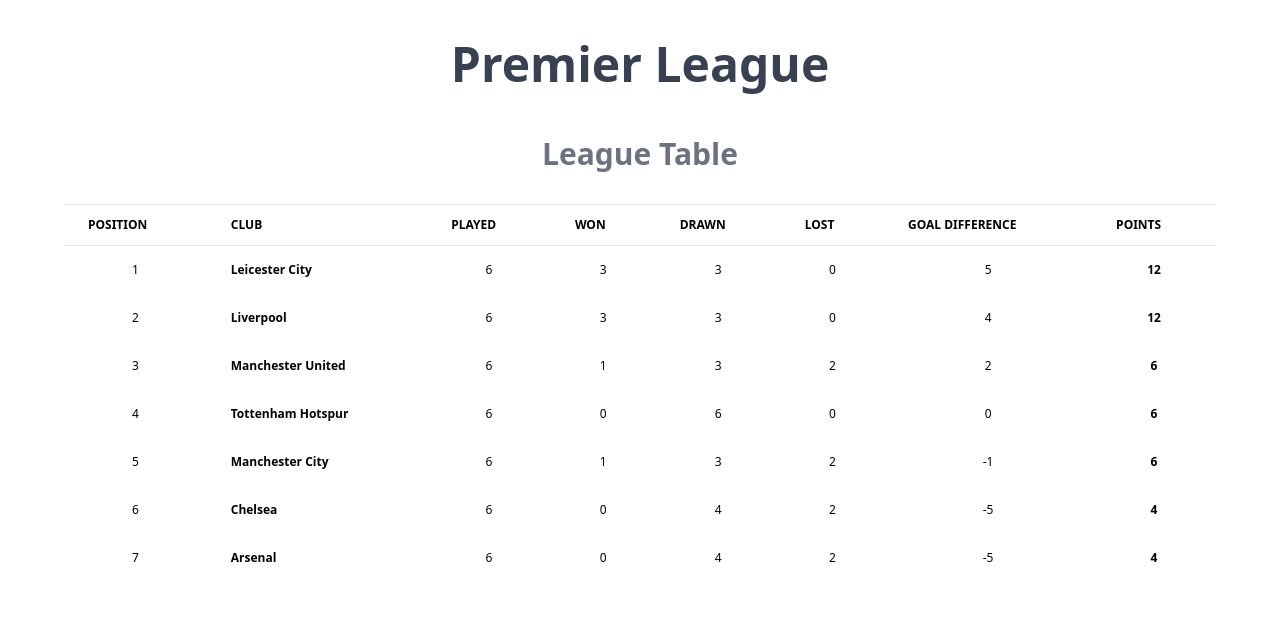
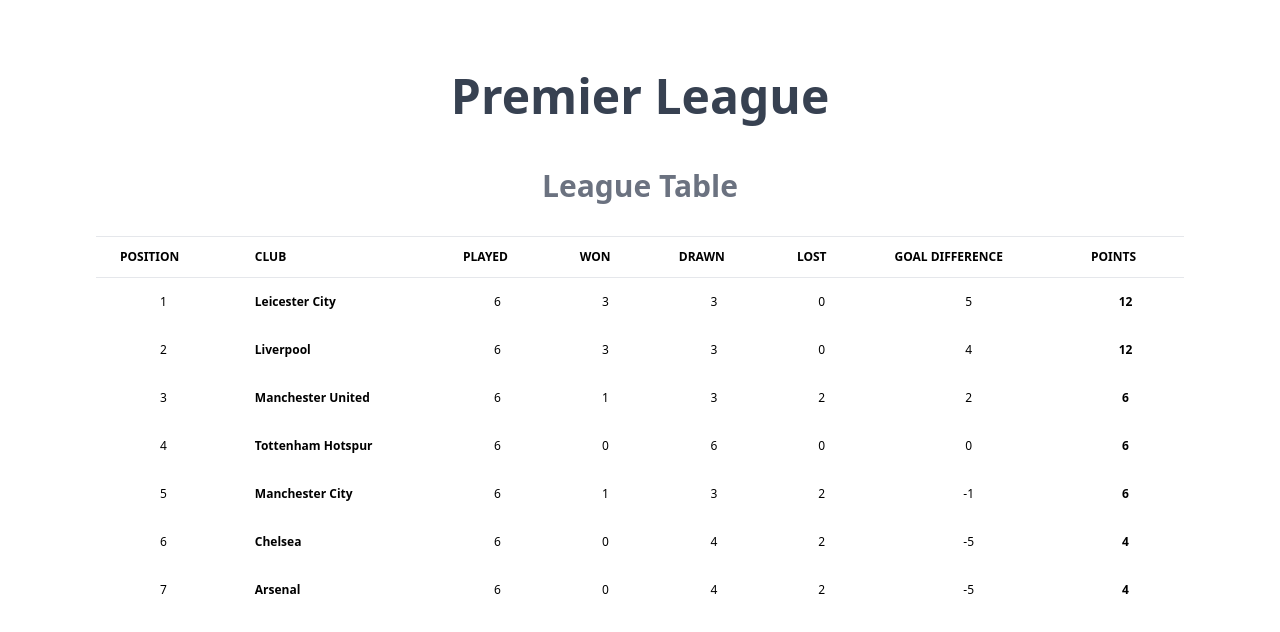
Before and after one commit to abhishekashyap/react-premiere-league-flanksource, a React (Create React App) app: page / in a window 1280 px wide. Shown: the top 632 px of the page. Built offline with nearby package versions, Linux system fonts and the light colour scheme.

Commit message:
style: add padding to page layout

```diff
--- a/src/layout/PageLayout.tsx
+++ b/src/layout/PageLayout.tsx
@@ -4,7 +4,7 @@
   children,
 }) => {
   return (
-    <div className="m-10 flex flex-col overflow-auto mx-auto max-w-6xl">
+    <div className="m-10 flex flex-col overflow-auto mx-auto max-w-6xl p-8">
       <h1 className="text-5xl text-center mb-12 font-semibold text-gray-700">
         Premier League
       </h1>
```
